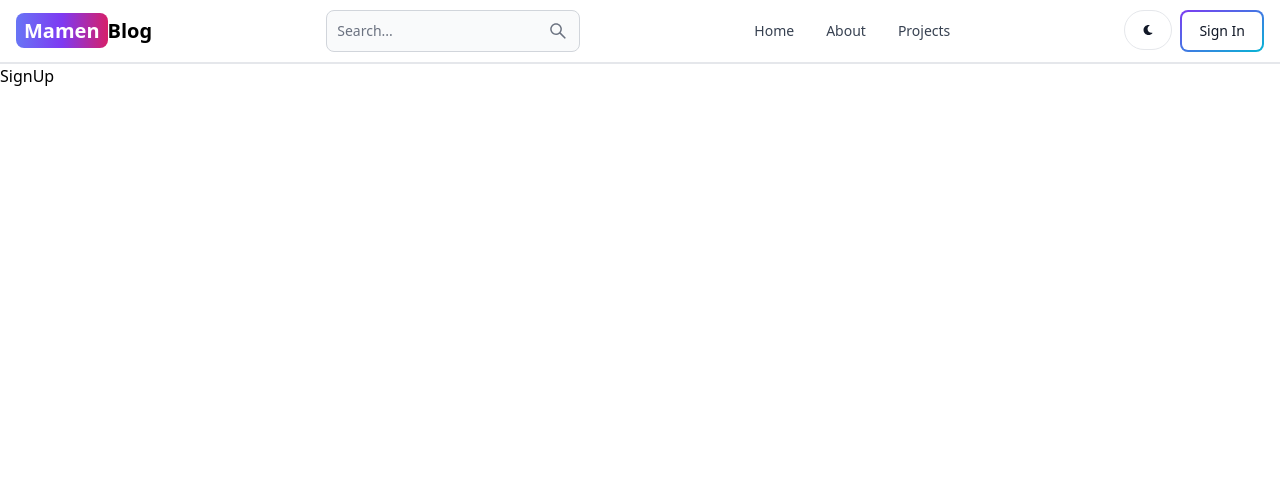
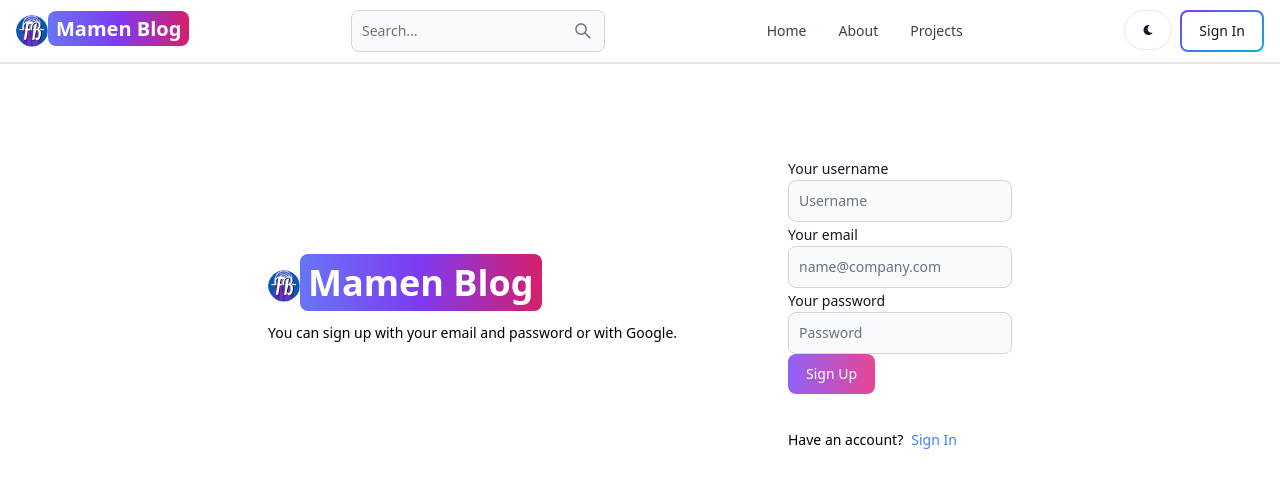
Before and after one commit to MamenFB/BLOG, a React (Vite) app in the folder client/: page /sign-up in a window 1280 px wide. Shown: the top 488 px of the page. Built offline with nearby package versions, Linux system fonts and the light colour scheme.

Commit message:
sign up page ui

```diff
--- a/client/src/App.jsx
+++ b/client/src/App.jsx
@@ -3,7 +3,7 @@ import Home from './pages/Home';
 import About from './pages/About';
 import SignIn from './pages/SignIn';
 import Dashboard from './pages/Dashboard';
-import SignUp from './pages/Signup';
+import SignUp from './pages/SignUp';
 import Projects from './pages/Projects';
 import Header from './components/Header';
 
--- a/client/src/components/Header.jsx
+++ b/client/src/components/Header.jsx
@@ -2,17 +2,19 @@ import React from 'react';
 import {Button, Navbar, TextInput } from 'flowbite-react';
 import { Link, useLocation } from 'react-router-dom';
 import { AiOutlineSearch } from 'react-icons/ai';
- import { FaMoon } from 'react-icons/fa';
+import { FaMoon } from 'react-icons/fa';
+import logo from '../assets/logo1.png';
+
 
 export default function Header() {
     const path = useLocation().pathname;
   return (
     <Navbar className='border-b-2'>
       <Link to="/" className='self-center whitespace-nowrap text-sm sm:text-xl font-semibold dark:text-white'>
+      <img src={logo} alt="Logo de Mamen" className='w-8 h-8' style={{ display: 'inline', verticalAlign: 'middle' }} />
         <span className='px-2 py-1 bg-gradient-to-r from-indigo-500 via-purple-600 to-pink-600 rounded-lg text-white'>
-          Mamen
+          Mamen Blog
         </span>
-        Blog
       </Link>
       <form>
         <TextInput
--- a/client/src/pages/Signup.jsx
+++ b/client/src/pages/Signup.jsx
@@ -1,7 +1,52 @@
+import { Button, Label, TextInput } from 'flowbite-react'
 import React from 'react'
+import { Link } from 'react-router-dom';
+import logo from '../assets/logo1.png';
 
 export default function SignUp() {
   return (
-    <div>SignUp</div>
-  )
+    <div className='min-h-screen mt-20'>
+      <div className='flex p-3 max-w-3xl mx-auto flex-col md:flex-row md:items-center gap-5'>
+        {/* left */}
+        <div className='flex-1'>
+        <Link to="/" className='font-bold dark:text-white text-4xl'>
+        <img src={logo} alt="Logo de Mamen" className='w-8 h-8' style={{ display: 'inline', verticalAlign: 'middle' }} />
+          <span className='px-2 py-1 bg-gradient-to-r from-indigo-500 via-purple-600 to-pink-600 rounded-lg text-white'>
+           Mamen Blog
+          </span>
+        </Link>
+        <p className='text-sm mt-5'>
+            You can sign up with your email and password
+            or with Google.
+        </p>
+        </div>
+        {/* right */}
+
+        <div className='flex flex-col gap-4'>
+          <form>
+            <div className='flex-1'>
+              <Label value='Your username' />
+              <TextInput type='text'placeholder='Username'id='username'/>
+            </div>
+            <div className='flex-1'>
+              <Label value='Your email' />
+              <TextInput type='text'placeholder='name@company.com'id='email'/>
+            </div>
+            <div className='flex-1'>
+              <Label value='Your password' />
+              <TextInput type='text'placeholder='Password'id='password'/>
+            </div>
+            <Button gradientDuoTone='purpleToPink' type='submit'>Sign Up</Button>
+          </form>
+          <div className='flex gap-2 text-sm mt-5'>
+            <span>Have an account?</span>
+            <Link to='/sign-in' className='text-blue-500'>
+              Sign In
+            </Link>
+          </div>
+
+        </div>
+      </div>
+    </div>
+  );
 }
```
Also changed, not shown: client/src/assets/logo1.png (added).
